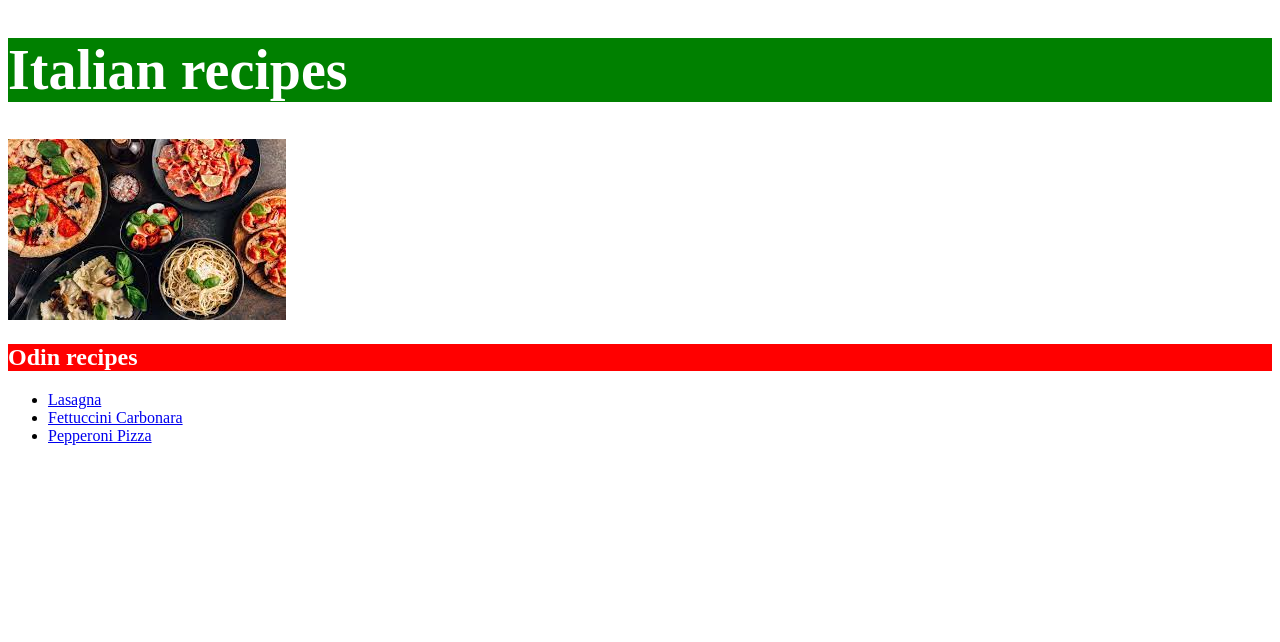
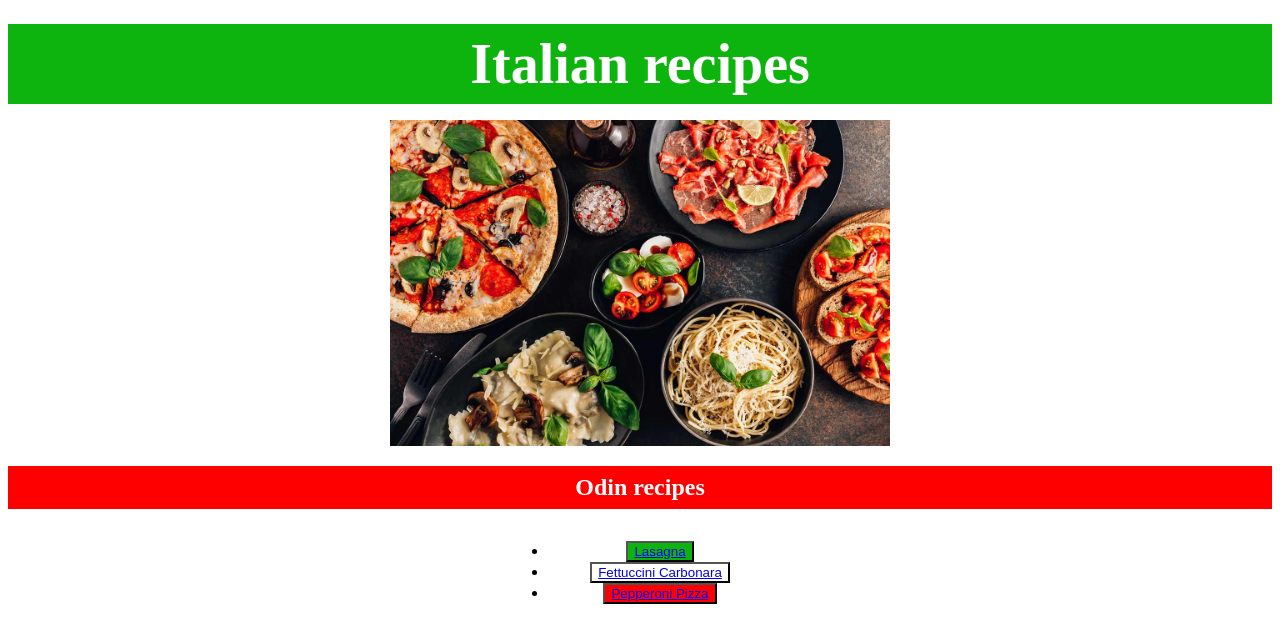
Before and after one commit to Chrcas/odin-recipes, a plain HTML site: page index.html in a window 1280 px wide. Drawn offline with Linux system fonts and the light colour scheme.

Commit message:
Add margins and padding

```diff
--- a/index.html
+++ b/index.html
@@ -7,12 +7,12 @@
     </head>
 
     <body>
-        <img src="Italian-food.jpeg">
-      <h2>Odin recipes</h1>
+        <div style="text-align: center;"><img width="500" src="Top-10-Traditional-Foods-in-Italy.jpg"></div>
+      <h2>Odin recipes</h2>
     <ul>
-        <li><a href="recipes/lasagna.html">Lasagna</a></li>
-        <li><a href="recipes/fettuccine-carbonara.html">Fettuccini Carbonara</a>
-        <li><a href="recipes/pepperoni-pizza.html">Pepperoni Pizza</a></li>
+        <li><button id="one"><a href="recipes/lasagna.html">Lasagna</a></li></button>
+        <li><button id="two"><a href="recipes/fettuccine-carbonara.html">Fettuccini Carbonara</a></button>
+        <li><button id="three"><a href="recipes/pepperoni-pizza.html">Pepperoni Pizza</a></li></button>
     </ul>
     </body>
 
--- a/style.css
+++ b/style.css
@@ -1,9 +1,23 @@
+ul
+
+{
+
+    text-align: center;
+    padding-top:8px;
+    padding-bottom:8px;
+    margin-left: 500px;
+    margin-right:500px;
+
+}
+
 h1
 
 {
-    background-color: green;
+    background-color: rgb(14, 180, 14);
     font-weight: bolder;
     font-size: 56px;
+    margin-bottom:16px;
+    margin-top:24px;
 }
 
 h2
@@ -12,8 +26,27 @@ h2
     background-color: red;
     font-weight: bold;
     font: size 46px;
+    margin-top:16px;
+    margin-bottom:24px;
 }
 
 h1,h2
 
-{ color:white;}
+{ color:white;
+text-align:center;
+padding-top:8px;
+padding-bottom:8px;
+}
+
+#one
+{background-color: rgb(14, 180, 14);
+color:white
+}
+
+#two
+{background-color: white;
+color:black}
+
+#three
+{background-color: red;
+color:white}
```
Also changed, not shown: Top-10-Traditional-Foods-in-Italy.jpg (added).
